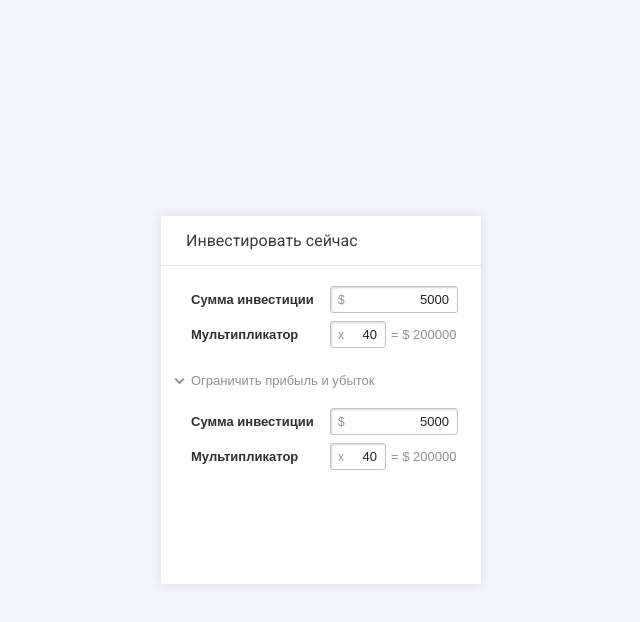
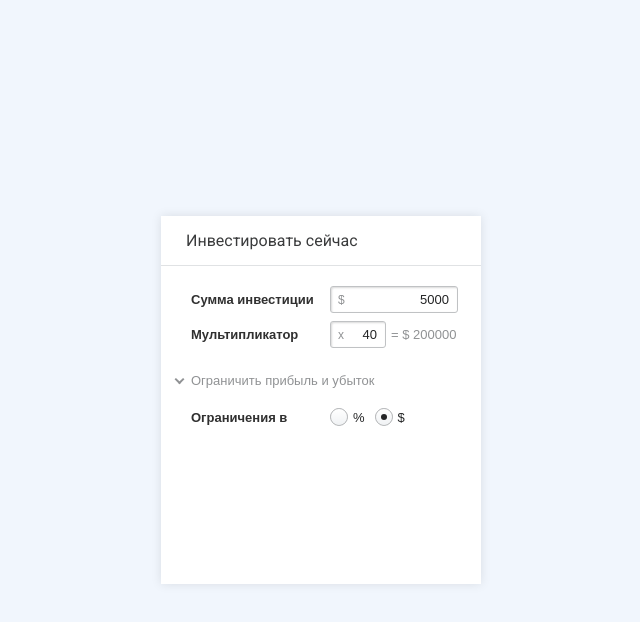
Before and after one commit to kadonomaro/form-validation, a Vue app: page / in a window 1280 px wide. Both pictures are taken after a click on the element "Ограничить прибыль и убыток". Shown: the top 622 px of the page, without its empty margins (319-959 px from the left). Built offline with nearby package versions, Linux system fonts and the light colour scheme.

Commit message:
feat: add limit-types component

```diff
--- a/src/common.scss
+++ b/src/common.scss
@@ -5,6 +5,17 @@ html {
 body {
   height: 100%;
   margin: 0;
+}
+
+.visually-hidden {
+	position: absolute;
+	clip: rect(1px 1px 1px 1px); /* IE6, IE7 */
+	clip: rect(1px, 1px, 1px, 1px);
+	padding:0;
+	border:0;
+	height: 1px;
+	width: 1px;
+	overflow: hidden;
 }
 
 .input-label {
--- a/src/components/AppForm.vue
+++ b/src/components/AppForm.vue
@@ -22,12 +22,8 @@
 				<transition name="slide-down">
 					<div class="app-form__spoiler" v-if="isActiveSpoiler">
 						<label class="app-form__field">
-							<span class="app-form__caption">Сумма инвестиции</span>
-							<sum-invest-input @changeValue="changeValue" />
-						</label>
-						<label class="app-form__field">
-							<span class="app-form__caption">Мультипликатор</span>
-							<mult-invest-input :sum="investSum" />
+							<span class="app-form__caption">Ограничения в</span>
+							<limit-types-input @limitsType="updateLimitType" />
 						</label>
 					</div>
 				</transition>
@@ -40,12 +36,14 @@
 <script>
 import SumInvestInput from '@/components/blocks/SumInvestInput.vue';
 import MultInvestInput from '@/components/blocks/MultInvestInput.vue';
+import LimitTypesInput from '@/components/blocks/LimitTypesInput.vue';
 
 export default {
 	name: 'AppForm',
 	components: {
 		SumInvestInput,
-		MultInvestInput
+		MultInvestInput,
+		LimitTypesInput
 	},
 	props: {
 
@@ -53,7 +51,8 @@ export default {
 	data() {
 		return {
 			investSum: 5000,
-			isActiveSpoiler: false
+			limitCurrentType: 'dollar',
+			isActiveSpoiler: false,
 		}
 	},
 	methods: {
@@ -62,6 +61,9 @@ export default {
 			if (this.investSum > 200000) {
 				this.investSum = 200000;
 			}
+		},
+		updateLimitType() {
+			this.limitCurrentType = event.target.value;
 		},
 		spoilerToggle(){
 			this.isActiveSpoiler = !this.isActiveSpoiler;
--- /dev/null
+++ b/src/components/blocks/LimitTypesInput.vue
@@ -0,0 +1,91 @@
+<template>
+  <div class="input-label limit-types">
+    <label class="limit-types__label">
+      <input
+				class="limit-types__radio visually-hidden"
+				type="radio"
+				value="percent"
+				v-model="currentLimit"
+				@change="updateLimitsType"
+			/>
+			<span class="limit-types__radio-custom"></span>
+			<span class="limit-types__title">%</span>
+    </label>
+    <label class="limit-types__label">
+      <input
+				class="limit-types__radio visually-hidden"
+				type="radio"
+				value="dollar" v-model="currentLimit"
+				@change="updateLimitsType"
+			/>
+			<span class="limit-types__radio-custom"></span>
+			<span class="limit-types__title">$</span>
+    </label>
+  </div>
+</template>
+
+<script>
+export default {
+  name: "LimitTypesInput",
+  data() {
+    return {
+      currentLimit: "dollar"
+    };
+  },
+  methods: {
+		updateLimitsType() {
+			this.$emit('limitsType', this.currentLimit);
+		}
+	}
+};
+</script>
+
+<style lang="scss">
+	.limit-types {
+
+		&__label {
+			position: relative;
+			display: flex;
+			align-items: center;
+			margin-right: 10px;
+		}
+		&__radio:focus ~ &__radio-custom {
+			border-color: #7e98e5;
+		}
+		&__radio:checked ~ &__radio-custom {
+			&::before {
+				opacity: 1;
+			}
+		}
+		&__radio-custom {
+			position: relative;
+			display: block;
+			width: 16px;
+			height: 16px;
+			margin-right: 5px;
+			background-color: #181a1a;
+			background-image: linear-gradient(to top, #f0f2f4 0%, #ffffff 100%);
+			border: 1px solid #c0c2c4;
+			border-radius: 50%;
+			cursor: pointer;
+			&::before {
+				content: '';
+				position: absolute;
+				top: 50%;
+				left: 50%;
+				width: 6px;
+				height: 6px;
+				background-color: #242526;
+				border-radius: 50%;
+				transform: translate(-50%, -50%);
+				opacity: 0;
+				transition: opacity 0.1s ease-in;
+			}
+		}
+		&__title {
+			color: #242526;
+			font-size: 13px;
+		}
+	}
+
+</style>
```
